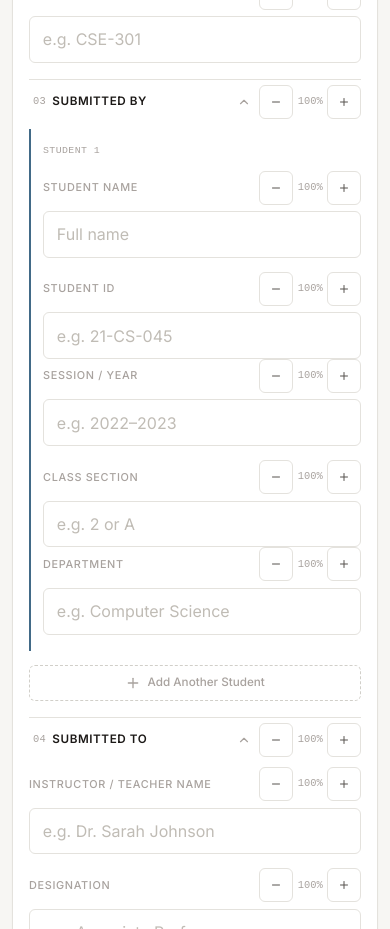
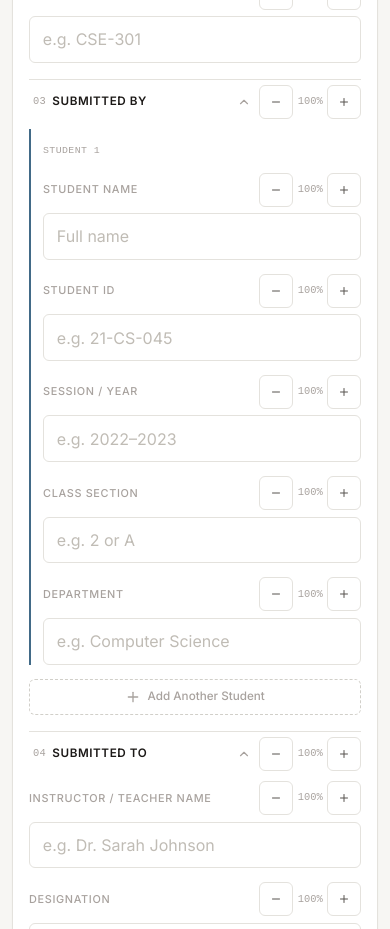
Before and after one commit to apurbooooo/CoverGen, a React (Vite) app: page / in a window 390 px wide. Shown: the part 1360-2289 px from the top of the page. Built offline with nearby package versions, Linux system fonts and the light colour scheme.

Commit message:
style: update student entry layout and spacing for improved readability

```diff
--- a/src/styles/form.css
+++ b/src/styles/form.css
@@ -389,19 +389,22 @@
 /* ── Student Entries ── */
 
 .student-entry {
-  padding: 0.9rem 0 1rem 1rem;
+  display: flex;
+  flex-direction: column;
+  gap: 1rem;
+  padding: 0.9rem 0 0 1rem;
   border-left: 2px solid var(--color-accent);
   transition: border-color var(--transition-fast);
 }
 
-.student-entry + .student-entry { margin-top: 0.75rem; }
+.student-entry + .student-entry { margin-top: 0; }
 
 .student-entry-header {
   display: flex;
   align-items: center;
   justify-content: space-between;
   gap: 0.5rem;
-  margin-bottom: 0.75rem;
+  margin-bottom: 0;
 }
 
 .student-number {
@@ -787,7 +790,7 @@
   .template-desc { font-size: 0.56rem; }
   .template-selected-badge { top: 0.35rem; right: 0.35rem; width: 17px; height: 17px; }
   .color-preset-btn { width: 36px; height: 36px; }
-  .student-entry { padding-left: 0.75rem; }
+  .student-entry { gap: 0.875rem; padding-left: 0.75rem; }
   .logo-preview-container { flex-wrap: wrap; }
   .logo-preview-info { flex-basis: calc(100% - 4.5rem); }
   .logo-preview-container > div:last-child { width: 100%; flex-direction: row !important; }
```
